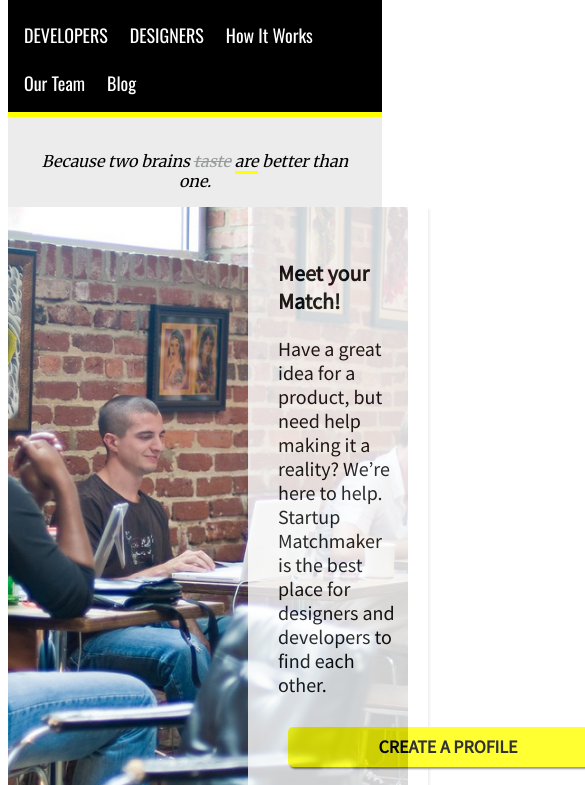
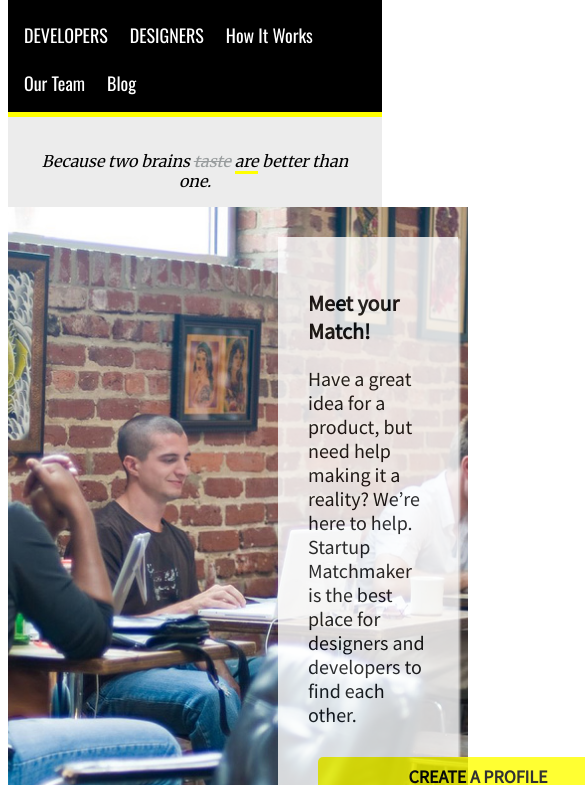
Before and after one commit to stephanieobed/developermatchmaker, a plain HTML site: page index.html in a window 390 px wide. Shown: the part 59-844 px from the top of the page, 585 px wide, since content can reach past the window. Drawn offline with nearby package versions, Linux system fonts and the light colour scheme.

Commit message:
Add files via upload
background attempt #3 + responsive widths for 3 col? (sans buttons)

```diff
--- a/index.html
+++ b/index.html
@@ -22,9 +22,8 @@
 			<h2>Because two brains <s>taste</s> <b>are</b> better than one.</h2>
 		</div>
 
-		<div class="image-container" alt="cowork">
-		<!-- <div class="image-container cowork"></div>  not sure if i was supposed to make a cowork class in css to make this work better? -->
-
+	<!-- 	<div class="image-container" alt="cowork"> not sure if i was supposed to make a cowork class in css to make this work better? -->
+		<div class="image-container cowork" alt="coworking">
 			<div class="box-right">
 				<h3>Meet your Match!</h3>
 				<p>Have a great idea for a product, but need help making it a reality? We’re here to help. Startup Matchmaker is the best place for designers and developers to find each other.</p>
--- a/styles/main.css
+++ b/styles/main.css
@@ -104,19 +104,19 @@ p {
 
 .image-container {
 	background-image: url(../images/coworking.jpg);
-	background-size: 100%;
 	min-width: 400px;
 	min-height: 200px;
+	padding: 30px;
+	/*background-size: cover;
+	background-position: center center;
+	background-repeat: no-repeat;*/
+}
+
+.cowork {
 	background-size: cover;
-	background-position: center;
+	background-position: center center;
 	background-repeat: no-repeat;
 }
-
-/*.cowork {
-	background-size: cover;
-	background-position: center;
-	background-repeat: no-repeat;
-}*/
 
 .box-right {
 	padding: 30px;
@@ -166,15 +166,19 @@ p {
 
 .col-one {
 	border-right: 1px solid #ececec;
+	width: 33%;
 }
 
 .col-two {
 	border-right: 1px solid #ececec;
+	width: 33%;
 }
 
 .col-three {
-/*	padding-right: 5px;*/
+	padding-right: 5px;
+	width: 33%;
 }
+
 .btn-two {
 	background-color: #ececec;
 	padding: 10px;
```
